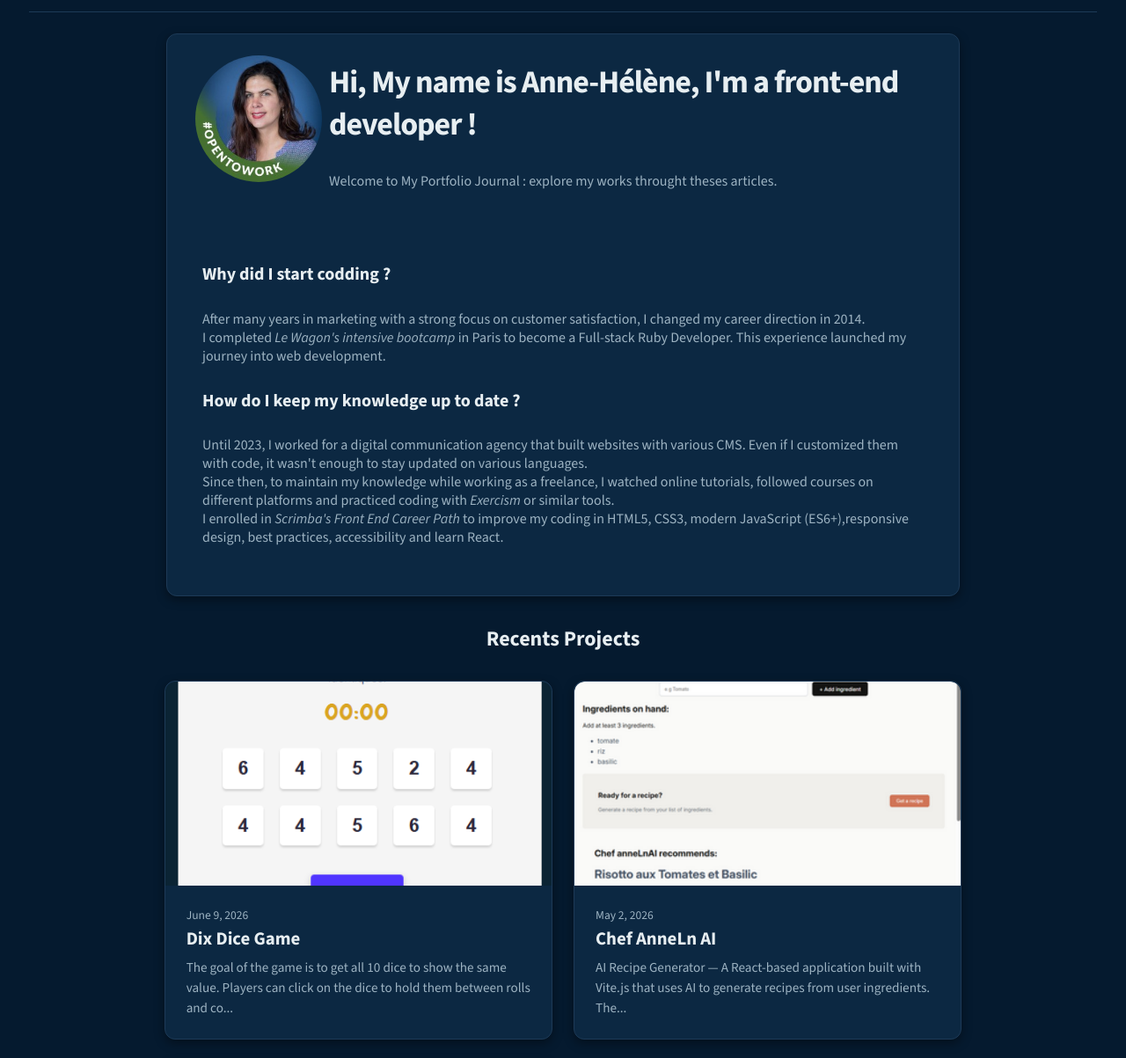
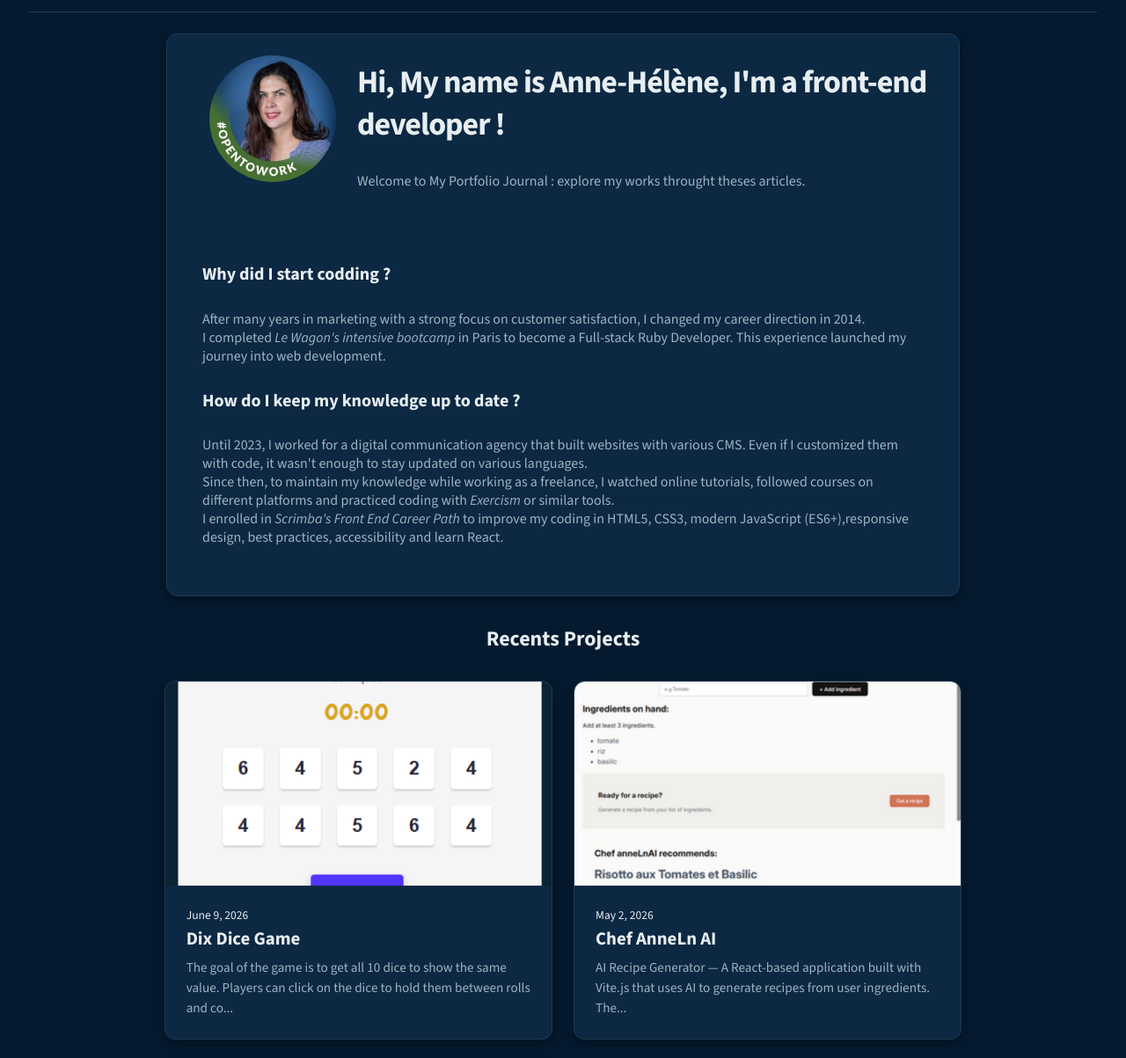
Before and after one commit to anneln/portfolioJournal, a website built with Vite: page about-me.html in a window 1280 px wide. Shown: the part 80-1283 px from the top of the page at 88% size. Built offline with nearby package versions, Linux system fonts and the light colour scheme.

Commit message:
Update style.css

```diff
--- a/css/style.css
+++ b/css/style.css
@@ -99,6 +99,7 @@ h1 {
   width: 100%;
   object-fit: cover;
   border-radius: 12px 12px 0 0;
+  cursor: pointer;
 }
 
 .post-description {
@@ -106,12 +107,13 @@ h1 {
   flex: 1;
   display: flex;
   flex-direction: column;
+  cursor: pointer;
 }
 
 .post-date {
   margin-top: 0;
   margin-bottom: 0.25rem;
-  color: #9db3c2;
+  color: #e7eef1;
   font-size: 0.85rem;
 }
 
@@ -120,6 +122,7 @@ h1 {
   font-size: 1.3rem;
   font-weight: 700;
   color: #e7eef1;
+  cursor: pointer;
 }
 
 .post-paragraphe {
@@ -170,6 +173,7 @@ footer {
 #ahb-img {
   border-radius: 50%;
   width: 9rem;
+  margin: 1rem;
 }
 
 .who {
@@ -235,7 +239,7 @@ footer {
 
 .pitch {
   font-size: 1.1rem;
-  color: #9db3c2;
+  color: #edf2f4;
   margin-bottom: 1.5rem;
 }
 
```
